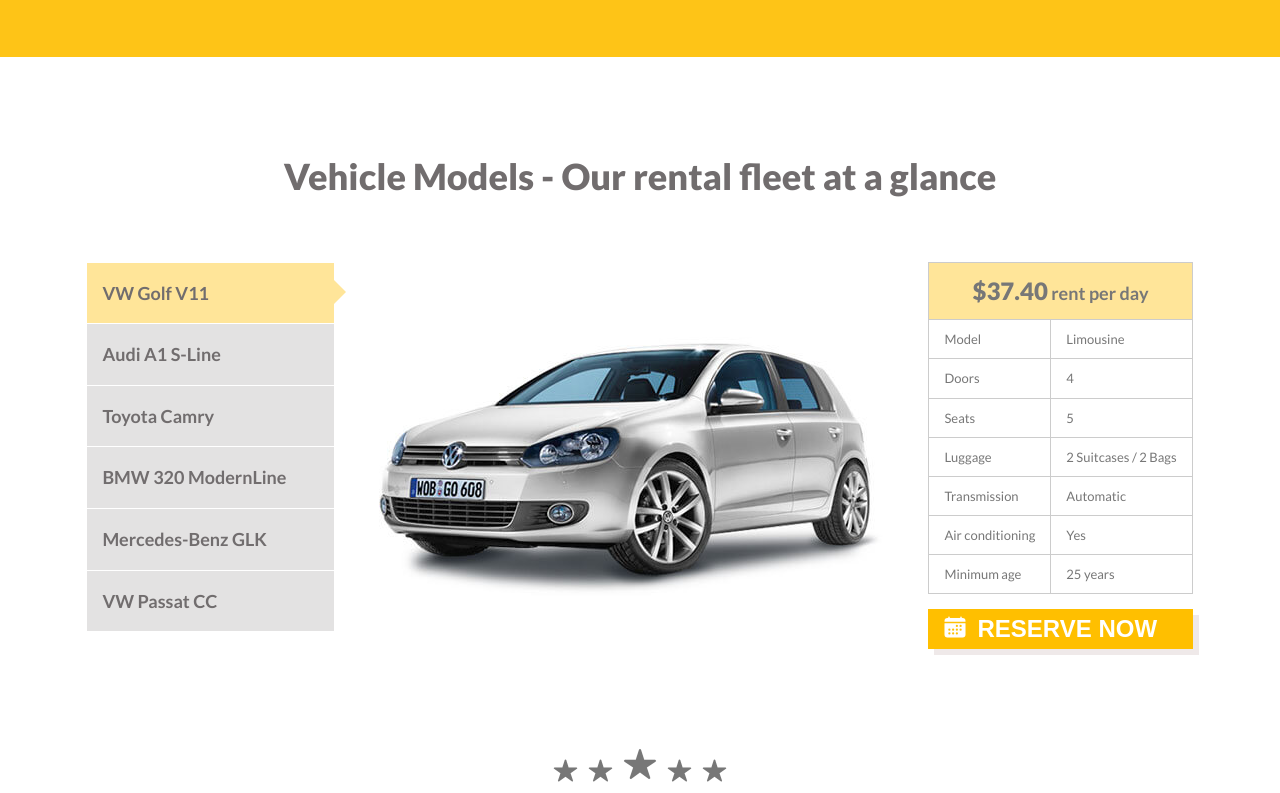
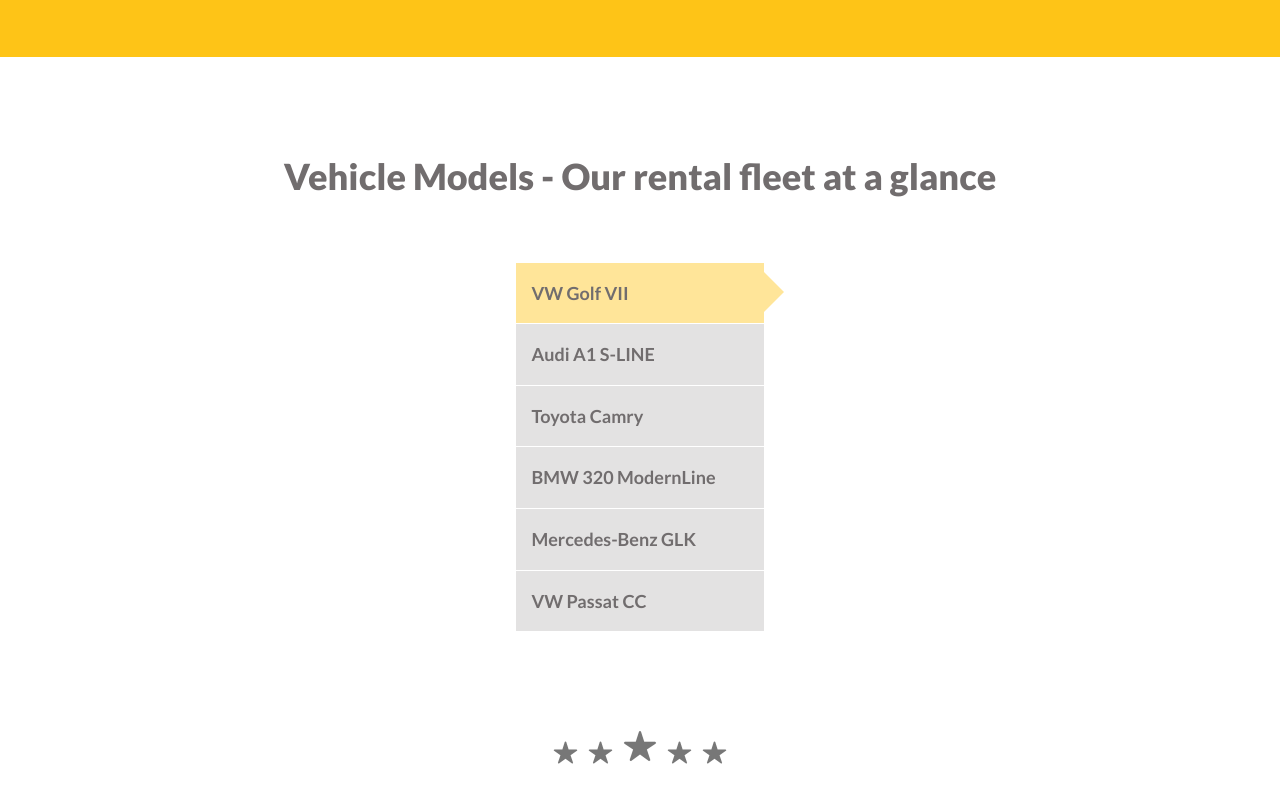
Before and after one commit to keshawndev/Car-Rental, a website built with Parcel: page index.html in a window 1280 px wide. Shown: the part 1855-2648 px from the top of the page. Built offline with nearby package versions, Linux system fonts and the light colour scheme; files whose address does not match are found by name.

Commit message:
Working on fleet 0.0.0.1

```diff
--- a/index.html
+++ b/index.html
@@ -277,7 +277,7 @@
     <!-- ///////////////////////////////////////////////////////////////////////////////////////////// -->
     <!-- Our Fleet -->
     <div class="our-fleet">
-      <p class="our-fleet__title">
+      <!-- <p class="our-fleet__title">
         Vehicle Models - Our rental fleet at a glance
       </p>
 
@@ -315,125 +315,125 @@
           </li>
         </ul>
 
-        <div class="our-fleet__selection-box__car-details__1">
+        <div class="our-fleet__selection-box__car-details">
           <img
             src="img/Home/vehicle1.jpg"
             alt="car"
-            class="our-fleet__selection-box__car-details__1__img"
+            class="our-fleet__selection-box__car-details__img"
           />
 
-          <div class="our-fleet__selection-box__car-details__1__reserve-box">
+          <div class="our-fleet__selection-box__car-details__reserve-box">
             <table
-              class="our-fleet__selection-box__car-details__1__reserve-box__table"
+              class="our-fleet__selection-box__car-details__reserve-box__table"
             >
               <tr
-                class="our-fleet__selection-box__car-details__1__reserve-box__table__tr-1"
+                class="our-fleet__selection-box__car-details__reserve-box__table__tr-1"
               >
                 <th
                   colspan="2"
-                  class="our-fleet__selection-box__car-details__1__reserve-box__table__tr-1__rent-th"
+                  class="our-fleet__selection-box__car-details__reserve-box__table__tr-1__rent-th"
                 >
                   <span
-                    class="our-fleet__selection-box__car-details__1__reserve-box__table__tr-1__rent-th__price"
+                    class="our-fleet__selection-box__car-details__reserve-box__table__tr-1__rent-th__price"
                     >$37.40</span
                   >
                   rent per day
                 </th>
               </tr>
               <tr
-                class="our-fleet__selection-box__car-details__1__reserve-box__table__tr-2-7"
-              >
-                <td
-                  class="our-fleet__selection-box__car-details__1__reserve-box__table__tr-2-7__td"
+                class="our-fleet__selection-box__car-details__reserve-box__table__tr-2-7"
+              >
+                <td
+                  class="our-fleet__selection-box__car-details__reserve-box__table__tr-2-7__td"
                 >
                   Model
                 </td>
                 <td
-                  class="our-fleet__selection-box__car-details__1__reserve-box__table__tr-2-7__td"
+                  class="our-fleet__selection-box__car-details__reserve-box__table__tr-2-7__td"
                 >
                   Limousine
                 </td>
               </tr>
               <tr
-                class="our-fleet__selection-box__car-details__1__reserve-box__table__tr-2-7"
-              >
-                <td
-                  class="our-fleet__selection-box__car-details__1__reserve-box__table__tr-2-7__td"
+                class="our-fleet__selection-box__car-details__reserve-box__table__tr-2-7"
+              >
+                <td
+                  class="our-fleet__selection-box__car-details__reserve-box__table__tr-2-7__td"
                 >
                   Doors
                 </td>
                 <td
-                  class="our-fleet__selection-box__car-details__1__reserve-box__table__tr-2-7__td"
+                  class="our-fleet__selection-box__car-details__reserve-box__table__tr-2-7__td"
                 >
                   4
                 </td>
               </tr>
               <tr
-                class="our-fleet__selection-box__car-details__1__reserve-box__table__tr-2-7"
-              >
-                <td
-                  class="our-fleet__selection-box__car-details__1__reserve-box__table__tr-2-7__td"
+                class="our-fleet__selection-box__car-details__reserve-box__table__tr-2-7"
+              >
+                <td
+                  class="our-fleet__selection-box__car-details__reserve-box__table__tr-2-7__td"
                 >
                   Seats
                 </td>
                 <td
-                  class="our-fleet__selection-box__car-details__1__reserve-box__table__tr-2-7__td"
+                  class="our-fleet__selection-box__car-details__reserve-box__table__tr-2-7__td"
                 >
                   5
                 </td>
               </tr>
               <tr
-                class="our-fleet__selection-box__car-details__1__reserve-box__table__tr-2-7"
-              >
-                <td
-                  class="our-fleet__selection-box__car-details__1__reserve-box__table__tr-2-7__td"
+                class="our-fleet__selection-box__car-details__reserve-box__table__tr-2-7"
+              >
+                <td
+                  class="our-fleet__selection-box__car-details__reserve-box__table__tr-2-7__td"
                 >
                   Luggage
                 </td>
                 <td
-                  class="our-fleet__selection-box__car-details__1__reserve-box__table__tr-2-7__td"
+                  class="our-fleet__selection-box__car-details__reserve-box__table__tr-2-7__td"
                 >
                   2 Suitcases / 2 Bags
                 </td>
               </tr>
               <tr
-                class="our-fleet__selection-box__car-details__1__reserve-box__table__tr-2-7"
-              >
-                <td
-                  class="our-fleet__selection-box__car-details__1__reserve-box__table__tr-2-7__td"
+                class="our-fleet__selection-box__car-details__reserve-box__table__tr-2-7"
+              >
+                <td
+                  class="our-fleet__selection-box__car-details__reserve-box__table__tr-2-7__td"
                 >
                   Transmission
                 </td>
                 <td
-                  class="our-fleet__selection-box__car-details__1__reserve-box__table__tr-2-7__td"
+                  class="our-fleet__selection-box__car-details__reserve-box__table__tr-2-7__td"
                 >
                   Automatic
                 </td>
               </tr>
               <tr
-                class="our-fleet__selection-box__car-details__1__reserve-box__table__tr-2-7"
-              >
-                <td
-                  class="our-fleet__selection-box__car-details__1__reserve-box__table__tr-2-7__td"
+                class="our-fleet__selection-box__car-details__reserve-box__table__tr-2-7"
+              >
+                <td
+                  class="our-fleet__selection-box__car-details__reserve-box__table__tr-2-7__td"
                 >
                   Air conditioning
                 </td>
                 <td
-                  class="our-fleet__selection-box__car-details__1__reserve-box__table__tr-2-7__td"
+                  class="our-fleet__selection-box__car-details__reserve-box__table__tr-2-7__td"
                 >
                   Yes
                 </td>
               </tr>
               <tr
-                class="our-fleet__selection-box__car-details__1__reserve-box__table__tr-2-7"
-              >
-                <td
-                  class="our-fleet__selection-box__car-details__1__reserve-box__table__tr-2-7__td"
+                class="our-fleet__selection-box__car-details__reserve-box__table__tr-2-7"
+              >
+                <td
+                  class="our-fleet__selection-box__car-details__reserve-box__table__tr-2-7__td"
                 >
                   Minimum age
                 </td>
                 <td
-                  class="our-fleet__selection-box__car-details__1__reserve-box__table__tr-2-7__td"
+                  class="our-fleet__selection-box__car-details__reserve-box__table__tr-2-7__td"
                 >
                   25 years
                 </td>
@@ -441,21 +441,21 @@
             </table>
 
             <button
-              class="our-fleet__selection-box__car-details__1__reserve-box__reservation-btn"
+              class="our-fleet__selection-box__car-details__reserve-box__reservation-btn"
             >
               <ion-icon
                 name="calendar"
-                class="our-fleet__selection-box__car-details__1__reserve-box__reservation-btn__icon"
+                class="our-fleet__selection-box__car-details__reserve-box__reservation-btn__icon"
               ></ion-icon>
               <p
-                class="our-fleet__selection-box__car-details__1__reserve-box__reservation-btn__text"
+                class="our-fleet__selection-box__car-details__reserve-box__reservation-btn__text"
               >
                 RESERVE NOW
               </p>
             </button>
           </div>
         </div>
-      </div>
+      </div> -->
     </div>
 
     <div class="our-fleet-small">
--- a/js/controllers/index.js
+++ b/js/controllers/index.js
@@ -3,6 +3,7 @@
 import * as mapController from "./mapController";
 import * as formController from "./formController";
 import * as headerSliderController from "./headerSliderController";
+import * as fleetController from "./fleetController";
 
 if (module.hot) {
   module.hot.accept();
--- /dev/null
+++ b/js/models/fleetModel.js
@@ -0,0 +1,141 @@
+class FleetModel {
+  constructor() {
+    this.carModels = [
+      "VW Golf VII",
+      "Audi A1 S-LINE",
+      "Toyota Camry",
+      "BMW 320 ModernLine",
+      "Mercedes-Benz GLK",
+      "VW Passat CC",
+    ];
+
+    this.fleet = {
+      "VW Golf VII": {
+        price: 37.4,
+        make: "Volkswagen",
+        model: "VW Golf VII",
+        doors: 4,
+        seats: 5,
+        lugguage: "2 Suitcases, 2 Bags",
+        transmission: "Automatic",
+        airConditioning: "Yes",
+        minimumAge: 25,
+        image: "img/Home/vehicle1.jpg",
+      },
+      "Audi A1 S-LINE": {
+        price: 47.5,
+        make: "Audi",
+        model: "A1 S-LINE",
+        doors: 4,
+        seats: 5,
+        lugguage: "2 Suitcases, 2 Bags",
+        transmission: "Automatic",
+        airConditioning: "Yes",
+        minimumAge: 25,
+        image: "img/Home/vehicle2.jpg",
+      },
+      "Toyota Camry": {
+        price: 50.4,
+        make: "Toyota",
+        model: "Camry",
+        doors: 4,
+        seats: 5,
+        lugguage: "2 Suitcases, 2 Bags",
+        transmission: "Automatic",
+        airConditioning: "Yes",
+        minimumAge: 25,
+        image: "img/Home/vehicle3.jpg",
+      },
+      "BMW 320 ModernLine": {
+        price: 37.4,
+        make: "BMW",
+        model: "320 ModernLinw",
+        doors: 4,
+        seats: 5,
+        lugguage: "2 Suitcases, 2 Bags",
+        transmission: "Automatic",
+        airConditioning: "Yes",
+        minimumAge: 25,
+        image: "img/Home/vehicle4.jpg",
+      },
+      "Mercedes-Benz GLK": {
+        price: 80.4,
+        make: "Mercedes-Benz",
+        model: "GLK",
+        doors: 4,
+        seats: 5,
+        lugguage: "2 Suitcases, 2 Bags",
+        transmission: "Automatic",
+        airConditioning: "Yes",
+        minimumAge: 25,
+        image: "img/Home/vehicle5.jpg",
+      },
+      "VW Passat CC": {
+        price: 75.4,
+        make: "Volkswagen",
+        model: "VW Passat CC",
+        doors: 4,
+        seats: 5,
+        lugguage: "2 Suitcases, 2 Bags",
+        transmission: "Automatic",
+        airConditioning: "Yes",
+        minimumAge: 25,
+        image: "img/Home/vehicle6.jpg",
+      },
+    };
+  }
+
+  getCarModels() {
+    return this.carModels;
+  }
+
+  getFleet() {
+    return this.fleet;
+  }
+
+  getCarModelDetails(carModel) {
+    return this.fleet[carModel];
+  }
+
+  getCarModelImage(carModel) {
+    return this.fleet[carModel].image;
+  }
+
+  getCarModelPrice(carModel) {
+    return this.fleet[carModel].price;
+  }
+
+  getCarModelMake(carModel) {
+    return this.fleet[carModel].make;
+  }
+
+  getCarModelModel(carModel) {
+    return this.fleet[carModel].model;
+  }
+
+  getCarModelDoors(carModel) {
+    return this.fleet[carModel].doors;
+  }
+
+  getCarModelSeats(carModel) {
+    return this.fleet[carModel].seats;
+  }
+
+  getCarModelLugguage(carModel) {
+    return this.fleet[carModel].lugguage;
+  }
+
+  getCarModelTransmission(carModel) {
+    return this.fleet[carModel].transmission;
+  }
+
+  getCarModelAirConditioning(carModel) {
+    return this.fleet[carModel].airConditioning;
+  }
+
+  getCarModelMinimumAge(carModel) {
+    return this.fleet[carModel].minimumAge;
+  }
+}
+
+export default new FleetModel();
--- a/js/models/index.js
+++ b/js/models/index.js
@@ -1,3 +1,4 @@
 import * as mapModel from "./mapModel";
 import * as formModel from "./formModel";
 import * as headerSliderModel from "./headerSliderModel";
+import * as fleetModel from "./fleetModel";
--- /dev/null
+++ b/js/views/fleetView.js
@@ -0,0 +1,60 @@
+import fleetModel from "../models/fleetModel.js";
+
+class FleetView {
+  constructor() {
+    this.parentElement = document.querySelector(".our-fleet");
+  }
+
+  renderList() {
+    const fleetData = fleetModel.carModels;
+    const markup = `
+     <p class="our-fleet__title">
+      Vehicle Models - Our rental fleet at a glance
+     </p>
+    <div class="our-fleet__selection-box">
+      <ul class="our-fleet__selection-box__cars-list">
+        ${fleetData
+          .map(
+            (car, index) => `
+        <li class="our-fleet__selection-box__cars-list__item ${
+          index === 0 ? "active" : ""
+        }">
+        <p class="our-fleet__selection-box__cars-list__item__text">
+          ${car}
+        </p>
+        </li>
+        `
+          )
+          .join("")}
+      </ul>
+    </div>`;
+    this.parentElement.innerHTML = markup;
+  }
+
+  _selectCar() {
+    this.parentElement.addEventListener("click", function (e) {
+      const car = e.target.closest(
+        ".our-fleet__selection-box__cars-list__item"
+      );
+      car.classList.toggle("active");
+
+      const allCars = document.querySelectorAll(
+        ".our-fleet__selection-box__cars-list__item"
+      );
+      allCars.forEach((item) => {
+        if (item !== car) {
+          item.classList.remove("active");
+        }
+      });
+
+      if (car) {
+        const carName = car.querySelector(
+          ".our-fleet__selection-box__cars-list__item__text"
+        ).textContent;
+        renderCarDetails(carName);
+      }
+    });
+  }
+}
+
+export default new FleetView();
--- a/js/views/index.js
+++ b/js/views/index.js
@@ -1,3 +1,4 @@
 import MapView from "./mapView";
 import formView from "./formView";
 import headerSliderView from "./headerSliderView";
+import fleetView from "./fleetView";
--- a/sass/layout/_our-fleet.scss
+++ b/sass/layout/_our-fleet.scss
@@ -30,13 +30,31 @@
         background-color: #e3e2e2;
         padding: 1.5rem 4.8rem 1.5rem 1.5rem;
         border-top: solid 0.15rem white;
+        cursor: pointer;
 
         &:hover {
           transition: all 0.3s;
           background-color: #d1cece;
         }
 
-        &:first-child {
+        // &:first-child {
+        //   background-color: #ffe599;
+        //   position: relative;
+
+        //   &::after {
+        //     content: "";
+        //     position: absolute;
+        //     right: 0;
+        //     transform: rotate(-90deg) translateX(-10%) translateY(110%);
+        //     width: 0;
+        //     height: 0;
+        //     border-left: 2rem solid transparent;
+        //     border-right: 2rem solid transparent;
+        //     border-top: 2rem solid #ffe599; /* Same color as the container */
+        //   }
+        // }
+
+        &.active {
           background-color: #ffe599;
           position: relative;
 
@@ -44,7 +62,7 @@
             content: "";
             position: absolute;
             right: 0;
-            transform: rotate(-90deg) translateX(-10%) translateY(110%);
+            transform: rotate(-90deg) translateX(65%) translateY(150%);
             width: 0;
             height: 0;
             border-left: 2rem solid transparent;
@@ -62,13 +80,7 @@
     }
 
     &__car-details {
-      &__1,
-      &__2,
-      &__3,
-      &__4,
-      &__5,
-      &__6 {
-        > img {
+      &__img {
         max-width: 65%;
       }
       display: flex;
@@ -129,7 +141,6 @@
             font-size: 2.4rem;
             font-weight: bold;
             color: white;
-            }
           }
         }
       }
```
Also changed, not shown: js/controllers/fleetController.js (added, +12 -0 lines), dist/index.html, 2 other files. Lines whose indentation alone changed are shown as unchanged.
